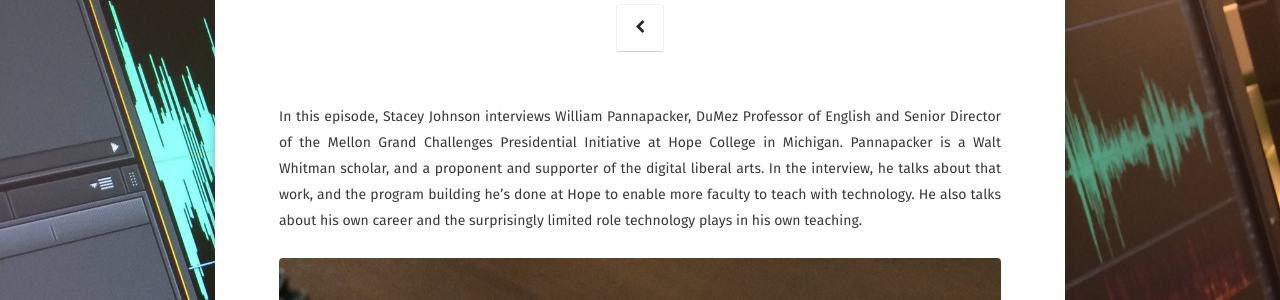
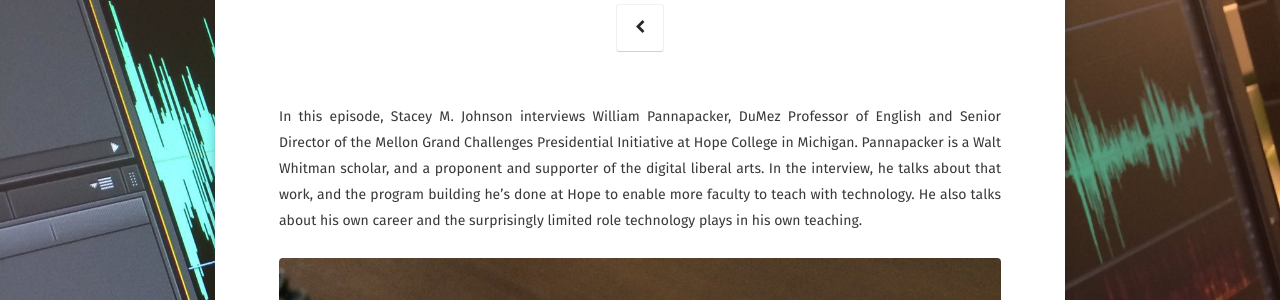
Before and after one commit to leadinglinespod/leadinglinespod.github.io, a Jekyll site: the page built from _posts/2017-03-20-episode-015.md, in a window 1280 px wide and 900 px high. Shown: the part 230-530 px from the top of the window. Built offline with Jekyll 4.4.1, drawn with Linux system fonts in a browser that asks for light colours; some web fonts are replaced; comment, search, counter and statistics services are not loaded.

```diff
--- a/_posts/2017-03-20-episode-015.md
+++ b/_posts/2017-03-20-episode-015.md
@@ -11,7 +11,7 @@ tag:
 comments: true
 ---
 
-In this episode, Stacey Johnson interviews William Pannapacker, DuMez Professor of English and Senior Director of the Mellon Grand Challenges Presidential Initiative at Hope College in Michigan.  Pannapacker is a Walt Whitman scholar, and a proponent and supporter of the digital liberal arts. In the interview, he talks about that work, and the program building he’s done at Hope to enable more faculty to teach with technology.  He also talks about his own career and the surprisingly limited role technology plays in his own teaching.
+In this episode, Stacey M. Johnson interviews William Pannapacker, DuMez Professor of English and Senior Director of the Mellon Grand Challenges Presidential Initiative at Hope College in Michigan.  Pannapacker is a Walt Whitman scholar, and a proponent and supporter of the digital liberal arts. In the interview, he talks about that work, and the program building he’s done at Hope to enable more faculty to teach with technology.  He also talks about his own career and the surprisingly limited role technology plays in his own teaching.
 
 <figure>
  <img src="../assets/img/Blackwing.JPG"/>
```
